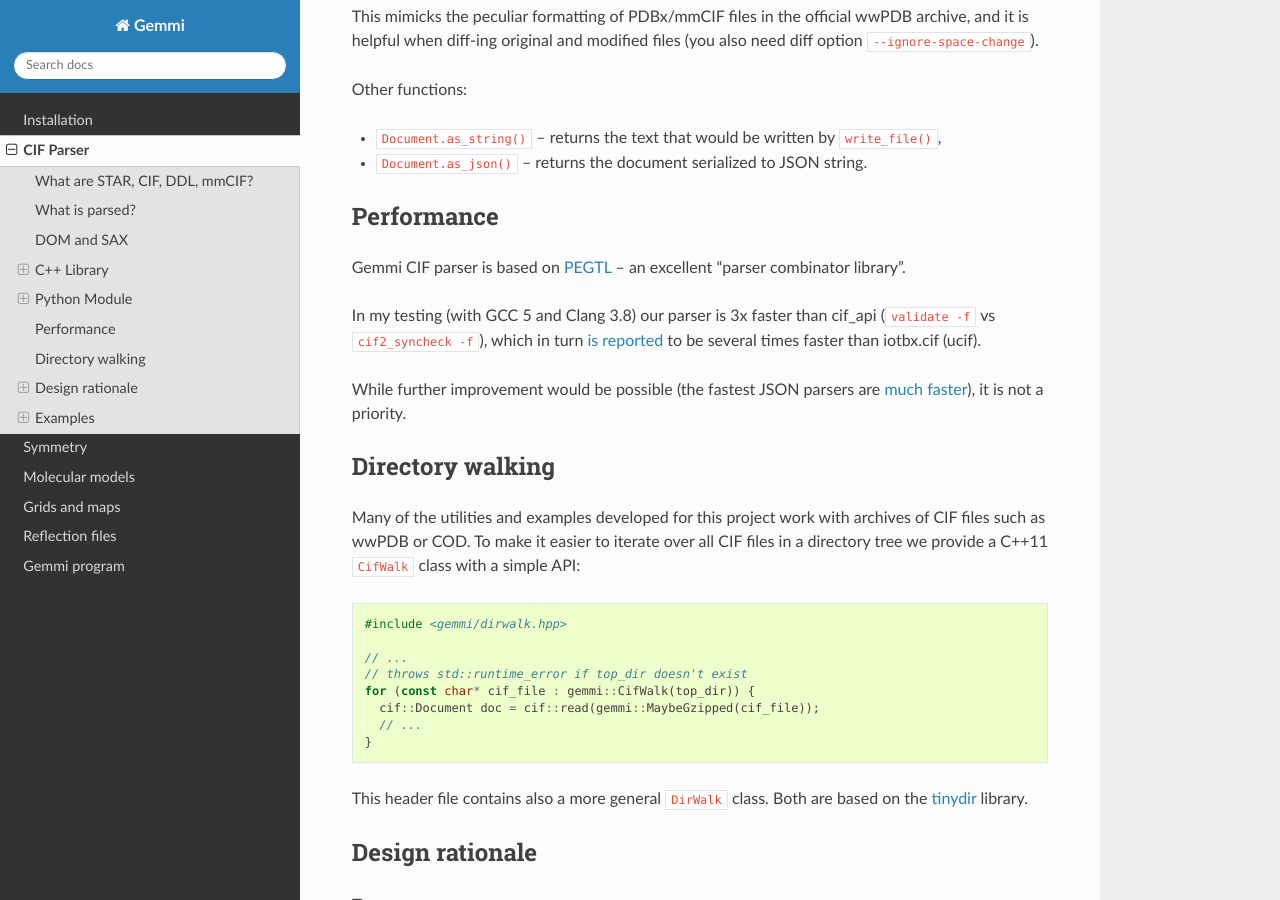
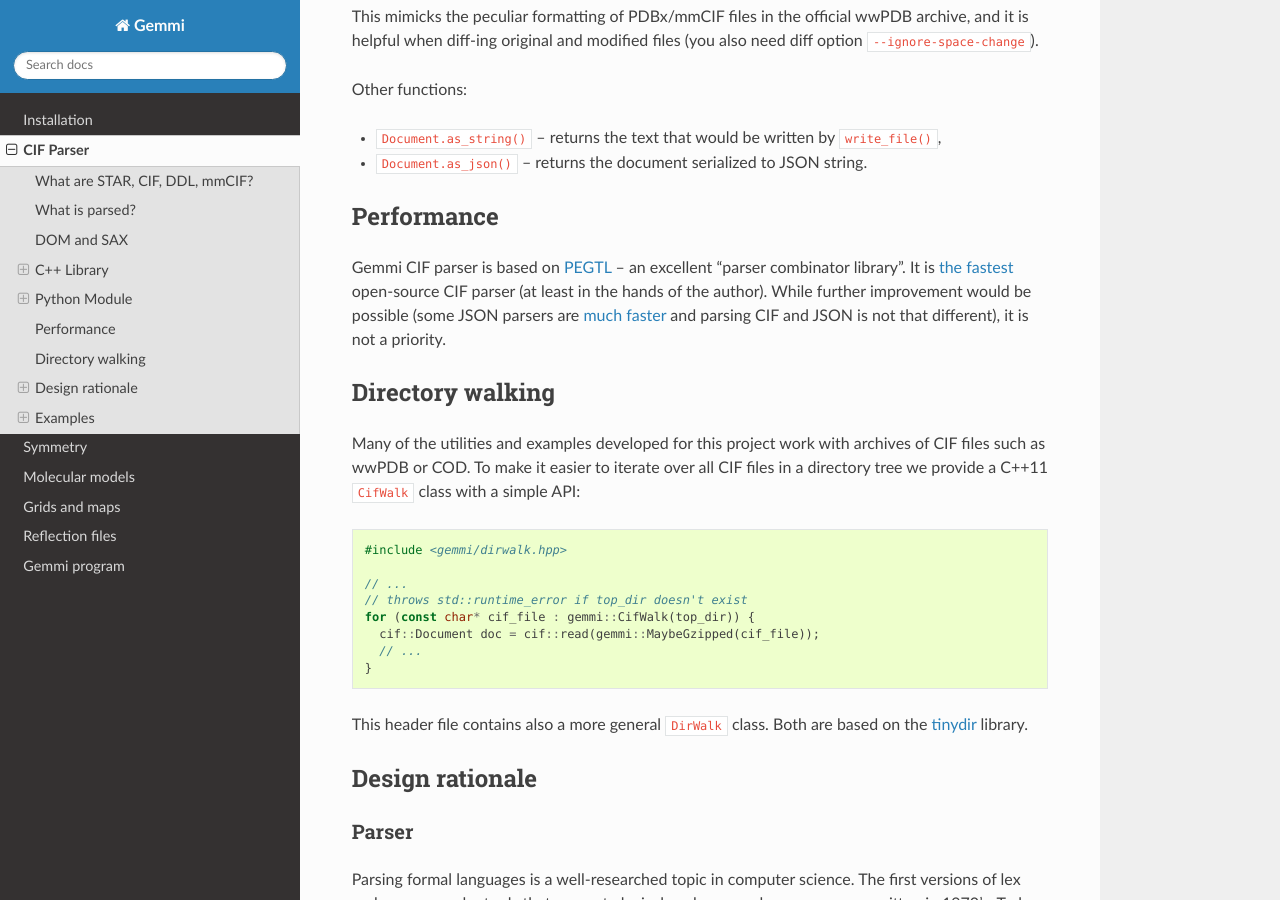
Before and after one commit to project-gemmi/gemmi, a Sphinx documentation site: the page built from docs/cif-parser.rst, in a window 1280 px wide and 900 px high, scrolled down 17965 px. Built offline with Sphinx 7.4.7 and the Read the Docs theme 2.0.0, drawn with Linux system fonts in a browser that asks for light colours.

Commit message:
docs: link to the mmcif benchmark

```diff
--- a/docs/cif-parser.rst
+++ b/docs/cif-parser.rst
@@ -914,14 +914,11 @@ Performance
 
 Gemmi CIF parser is based on `PEGTL <https://github.com/taocpp/PEGTL/>`_ --
 an excellent "parser combinator library".
-
-In my testing (with GCC 5 and Clang 3.8) our parser is
-3x faster than cif_api (``validate -f`` vs ``cif2_syncheck -f``),
-which in turn `is reported <https://doi.org/10.1107/S1600576715021883>`_
-to be several times faster than iotbx.cif (ucif).
-
-While further improvement would be possible (the fastest JSON parsers are
-`much faster <https://github.com/project-gemmi/benchmarking-json>`_),
+It is `the fastest <https://github.com/project-gemmi/mmcif-benchmark>`_
+open-source CIF parser (at least in the hands of the author).
+While further improvement would be possible (some JSON parsers are
+`much faster <https://github.com/project-gemmi/benchmarking-json>`_
+and parsing CIF and JSON is not that different),
 it is not a priority.
 
 Directory walking
--- a/docs/index.rst
+++ b/docs/index.rst
@@ -12,13 +12,15 @@ Parts of the library may also be useful in structural bioinformatics
 and in other molecular-structure sciences that use CIF files
 (as we have the fastest open-source CIF parser).
 
-Gemmi is open-source (MPL_) and portable (Linux, Windows, MacOS).
+Gemmi is open-source (MPL_), portable (Linux, Windows, MacOS),
+and fast_.
 It is written in C++11, with Python (2 and 3) bindings,
 as well as with (soon-to-be-added) C and Fortran 2003 interface and
 (possibly in the future) with a subset of functionality translated to
 JavaScript for web applications.
 
 .. _MPL: https://www.mozilla.org/en-US/MPL/2.0/
+.. _fast: https://github.com/project-gemmi/mmcif-benchmark
 
 Gemmi is a joint project of
 `Global Phasing Ltd <https://www.globalphasing.com/>`_
--- a/docs/install.rst
+++ b/docs/install.rst
@@ -73,5 +73,6 @@ Gemmi program
 The library comes with a command-line program. To build it from source::
 
     git clone https://github.com/project-gemmi/gemmi.git
+    cd gemmi
     cmake .
     make
```
